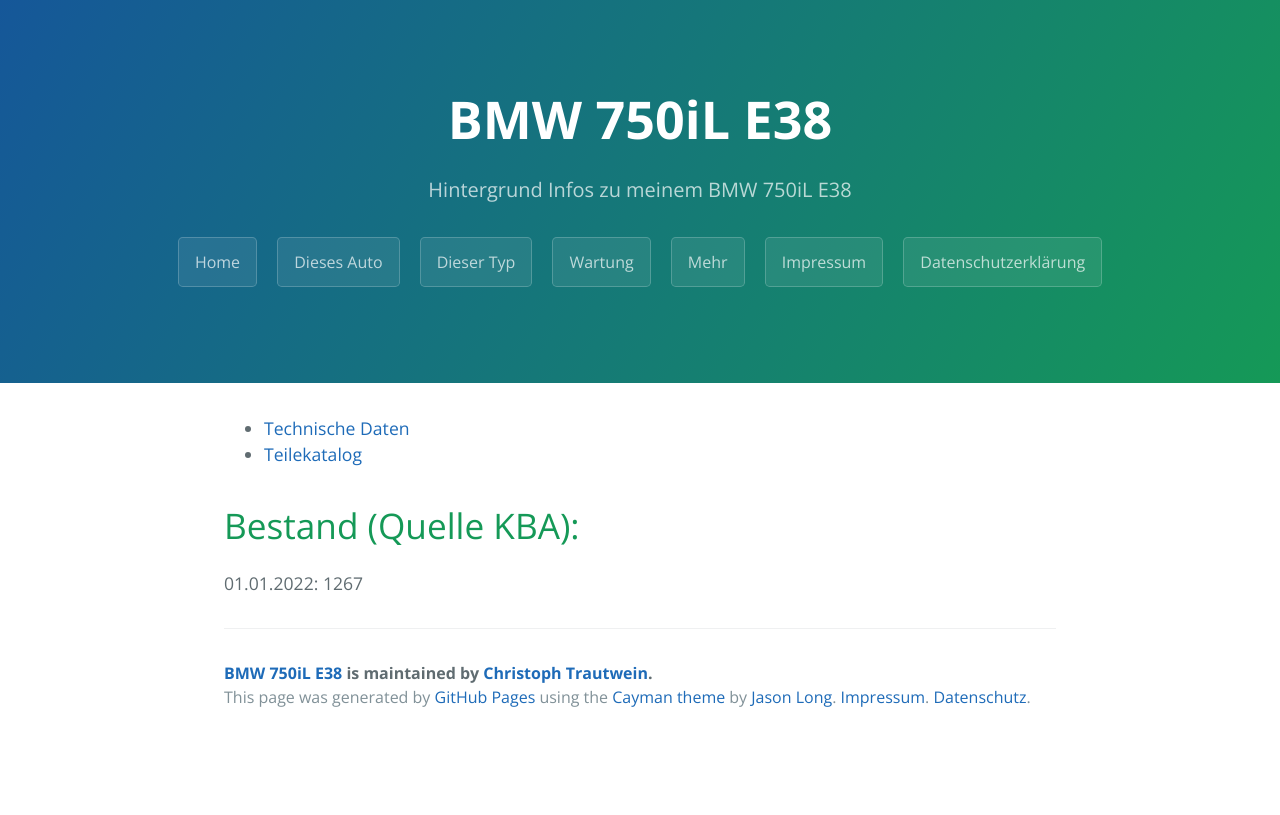
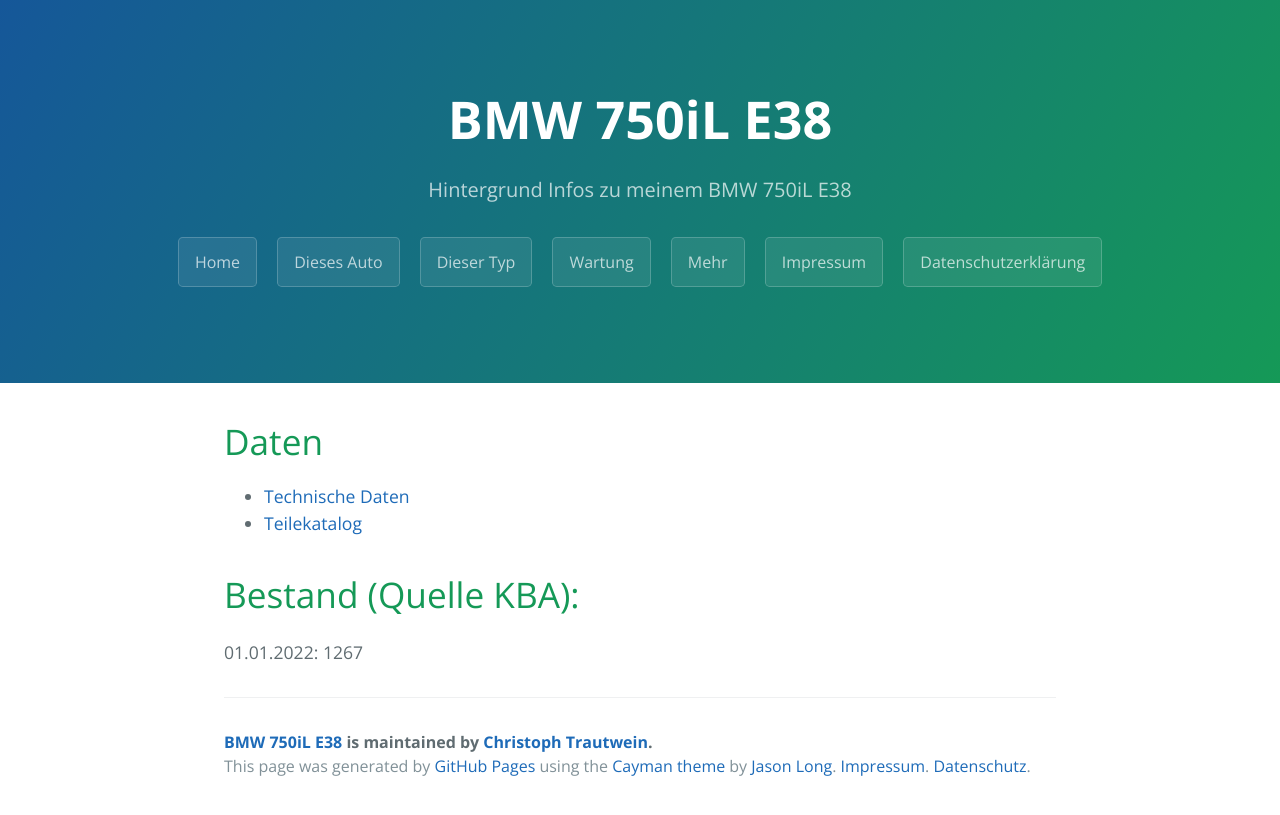
Before and after one commit to trautw/BMW750iL, a Jekyll site: the page built from docs/_pages/02_class.md, in a window 1280 px wide. Shown: the top 815 px of the page. Built offline with Jekyll 4.4.1, drawn with Linux system fonts in a browser that asks for light colours.

Commit message:
Update 02_class.md

```diff
--- a/docs/_pages/02_class.md
+++ b/docs/_pages/02_class.md
@@ -4,6 +4,7 @@ title: Dieser Typ
 permalink: /class/
 ---
 
+# Daten
 * [Technische Daten](http://www.7-forum.com/modelle/e38/technische_daten.php)
 * [Teilekatalog](http://bmwteilekatalog24.info/bmw/P/E38/Lim/750iL%20M73/ECE/L/A/1995/09)
 
```
